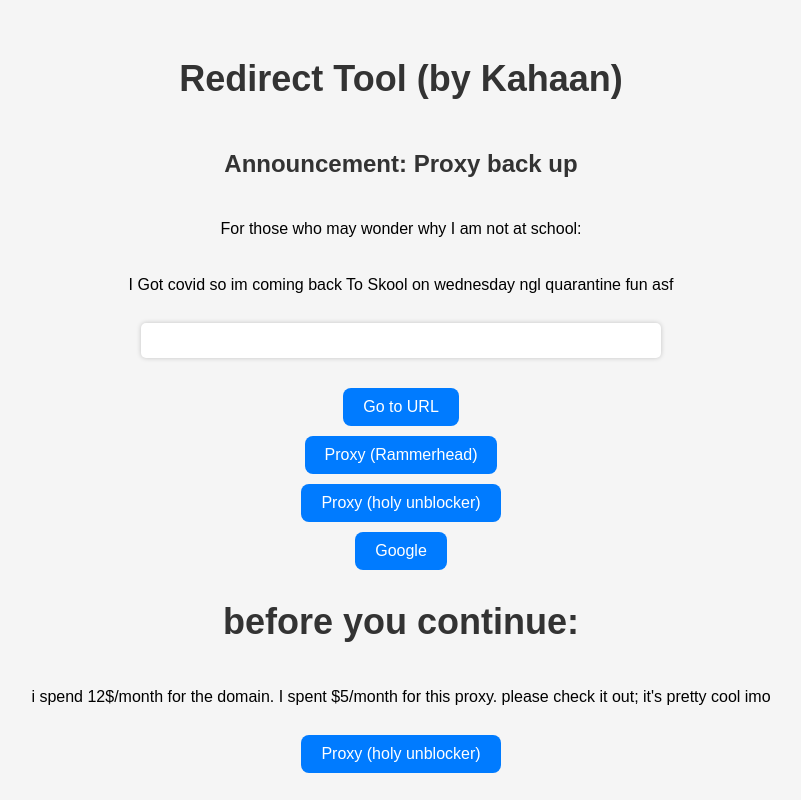
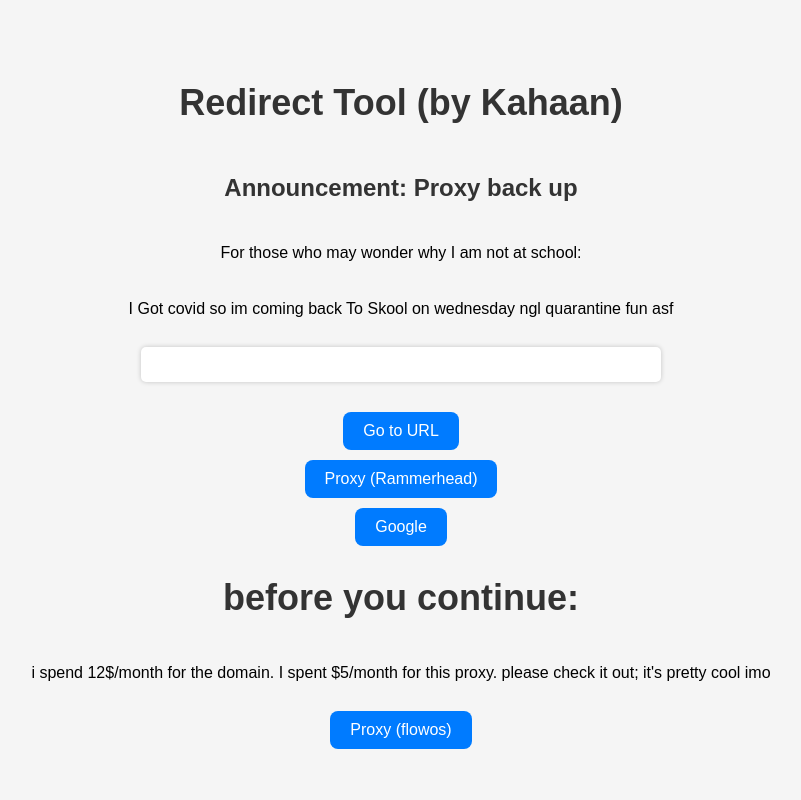
Before and after one commit to Woosh9129/redirectool, a plain HTML site: page index.html in a window 1280 px wide. Shown: the whole page, without its empty margins (239-1040 px from the left). Drawn offline with Linux system fonts and the light colour scheme.

Commit message:
fix; flowos.

```diff
--- a/index.html
+++ b/index.html
@@ -75,11 +75,10 @@
 
 <button onclick="goto_url()">Go to URL</button>
 <button onclick="goto_prox('rammerhead')">Proxy (Rammerhead)</button>
-<button onclick="goto_prox('holyunblocker')">Proxy (holy unblocker)</button>
 <button onclick="goto_gle()">Google</button>
         <h1> before you continue: </h1>
         <p> i spend 12$/month for the domain. I spent $5/month for this  proxy. please check it out; it's pretty cool imo </p>
-        <button onclick="goto_prox('flowos')">Proxy (holy unblocker)</button>
+        <button onclick="goto_prox('flowos')">Proxy (flowos)</button>
 
 
     </container>
```
